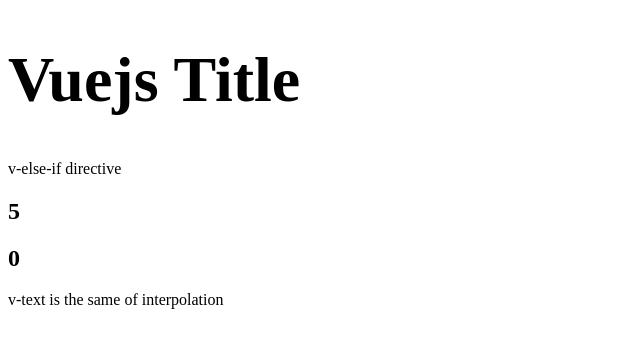
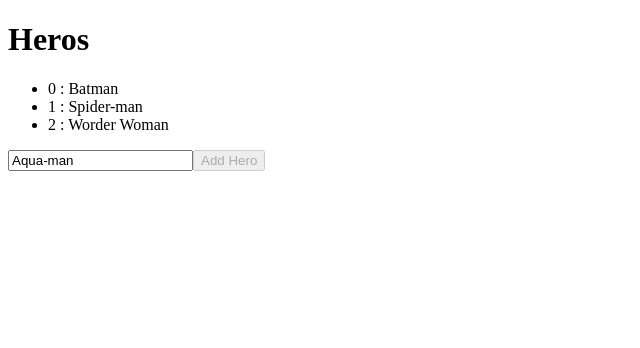
Before and after one commit to denisfloyd/vuejs-10-hours-course, a Vue app: page / in a window 1280 px wide. Shown: the top 348 px of the page, without its empty margins (0-640 px from the left). Built offline with nearby package versions, Linux system fonts and the light colour scheme.

Commit message:
disabled sample

```diff
--- a/src/App.vue
+++ b/src/App.vue
@@ -1,21 +1,37 @@
 <template>
-  <h1 v-html="title"></h1>
+  <!-- <h1 v-html="title"></h1>
   <p v-if="isShowing">v-if directive</p>
   <p v-else-if="isShowing === null">v-else-if directive</p>
   <p v-else>v-else directive</p>
   <h2>{{ count }}</h2>
   <h2 v-once>{{ count }}</h2>
-  <p v-text="text" />
+  <p v-text="text" />  -->
+  <h1>Heros</h1>
+  <ul>
+    <li v-for="(hero, index) in heros" :key="index">{{ index }} : {{ hero.name }}</li>
+  </ul>
+  <input type="text" :[attribute]="newHero"/>
+  <button :disabled="isDisable">Add Hero</button>
 </template>
 
 <script>
 export default {
   data() {
     return {
-      title: '<h1>Vuejs Title</h1>',
-      isShowing: null,
-      count: 0,
-      text: "v-text is the same of interpolation"
+      // title: '<h1>Vuejs Title<  /h1>',
+      // isShowing: null,
+      // count: 0,
+      // text: "v-text is the same of interpolation",
+      attribute: "value",
+      isDisable: true ,
+      heros: [{
+        name: 'Batman',
+      }, {
+        name: 'Spider-man'
+      }, {
+        name: 'Worder Woman'
+      }],
+      newHero: 'Aqua-man'
     }
   },
   mounted() {
```
